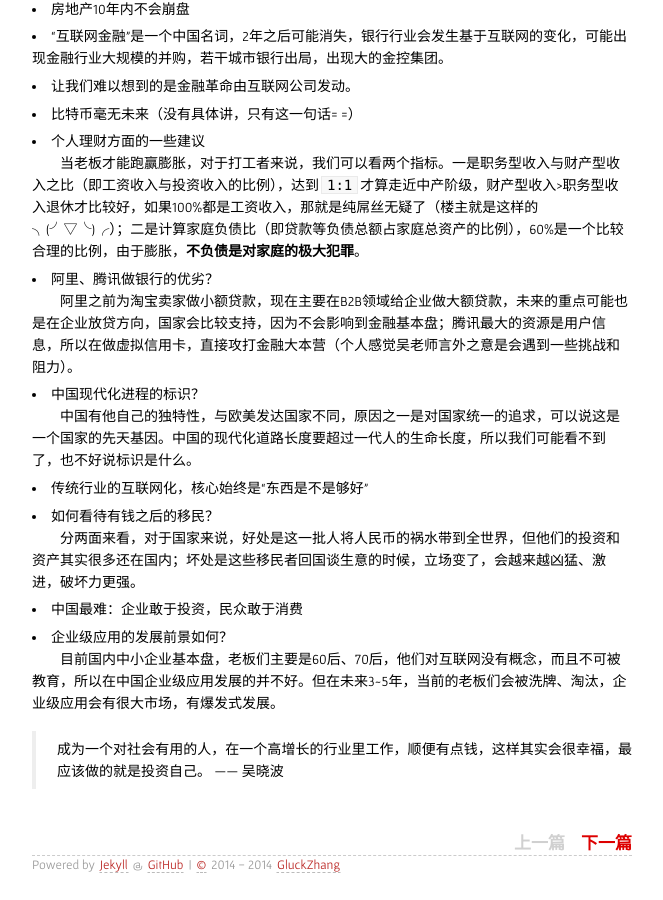
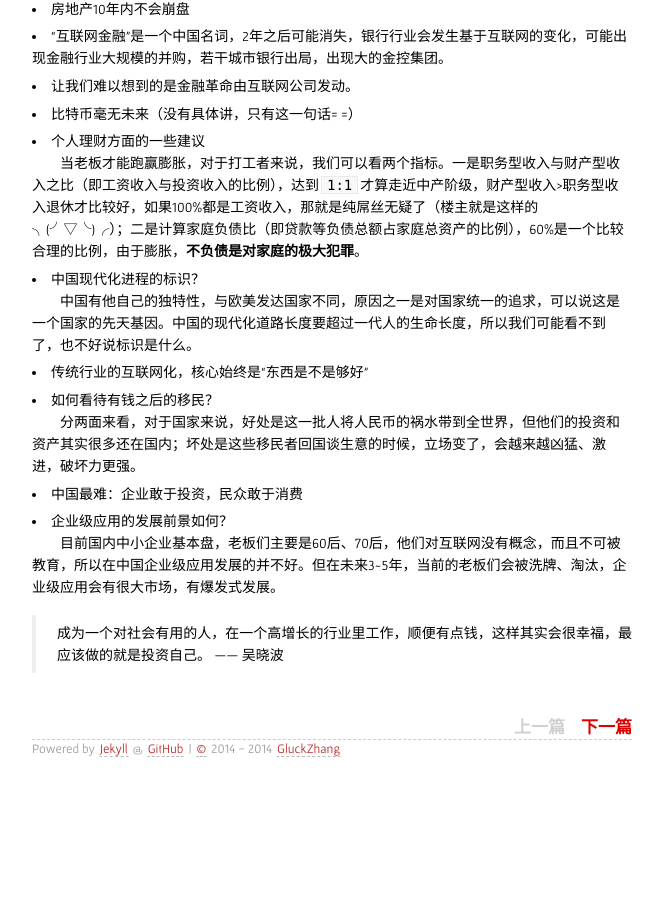
Before and after one commit to gluckzhang/gluckzhang.github.io, a Jekyll site: the page built from _posts/2014-07-27-wu-xiao-bo-lecture.md, in a window 1280 px wide and 900 px high, scrolled down 2442 px. Shown: the whole window, without its empty margins (308-971 px from the left). Built offline with Jekyll 4.4.1, drawn with Linux system fonts in a browser that asks for light colours; Markdown is read by kramdown in place of the engine named in the settings; comment, search, counter and statistics services are not loaded; after the commit the page ends 3226 px from its top, so only the background shows below that.

Commit message:
update post: 吴晓波作客腾讯学院·领导力名家之声

```diff
--- a/_posts/2014-07-27-wu-xiao-bo-lecture.md
+++ b/_posts/2014-07-27-wu-xiao-bo-lecture.md
@@ -63,8 +63,6 @@ tags: 经济学 吴晓波
 - 比特币毫无未来（没有具体讲，只有这一句话= =）
 - 个人理财方面的一些建议
 　　当老板才能跑赢膨胀，对于打工者来说，我们可以看两个指标。一是职务型收入与财产型收入之比（即工资收入与投资收入的比例），达到`1:1`才算走近中产阶级，财产型收入>职务型收入退休才比较好，如果100%都是工资收入，那就是纯屌丝无疑了（楼主就是这样的╮(╯▽╰)╭）；二是计算家庭负债比（即贷款等负债总额占家庭总资产的比例），60%是一个比较合理的比例，由于膨胀，**不负债是对家庭的极大犯罪**。
-- 阿里、腾讯做银行的优劣？
-　　阿里之前为淘宝卖家做小额贷款，现在主要在B2B领域给企业做大额贷款，未来的重点可能也是在企业放贷方向，国家会比较支持，因为不会影响到金融基本盘；腾讯最大的资源是用户信息，所以在做虚拟信用卡，直接攻打金融大本营（个人感觉吴老师言外之意是会遇到一些挑战和阻力）。
 - 中国现代化进程的标识？
 　　中国有他自己的独特性，与欧美发达国家不同，原因之一是对国家统一的追求，可以说这是一个国家的先天基因。中国的现代化道路长度要超过一代人的生命长度，所以我们可能看不到了，也不好说标识是什么。
 - 传统行业的互联网化，核心始终是“东西是不是够好”
```
